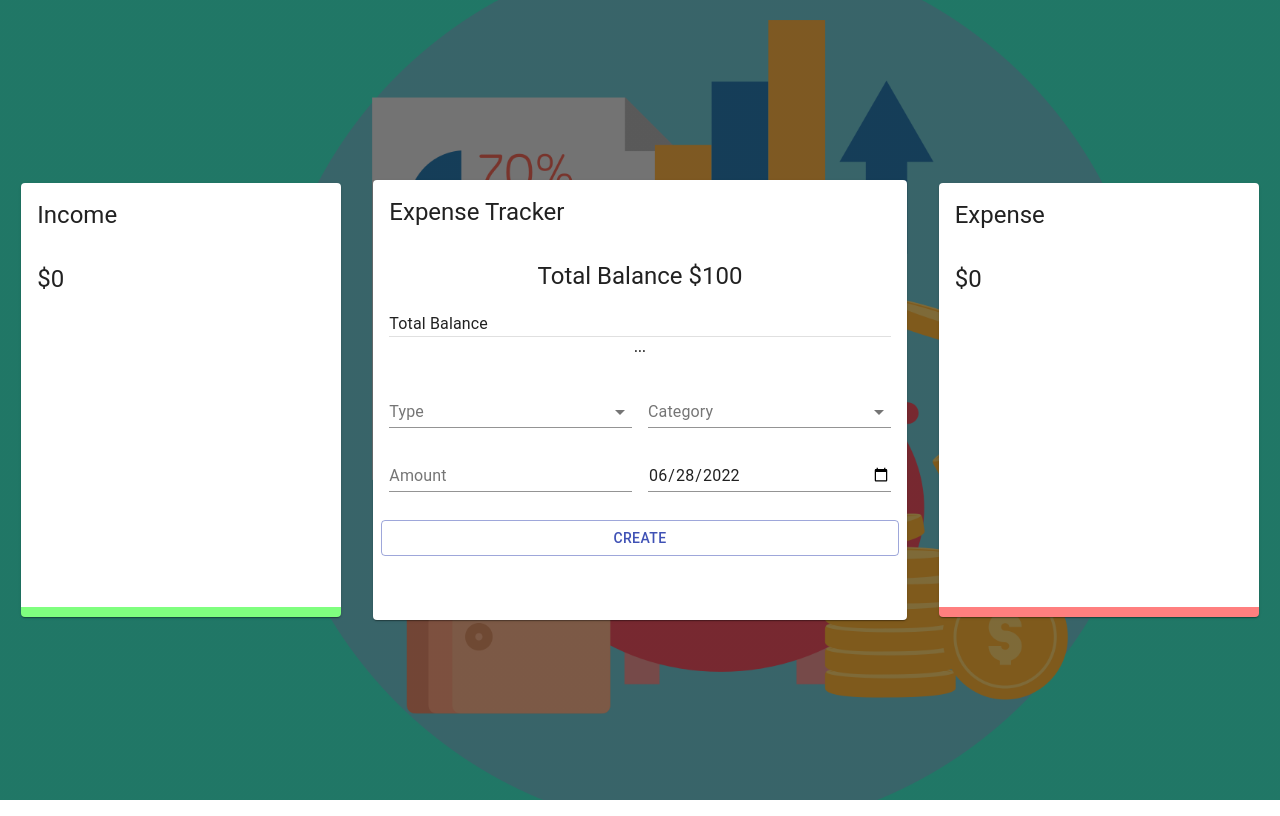
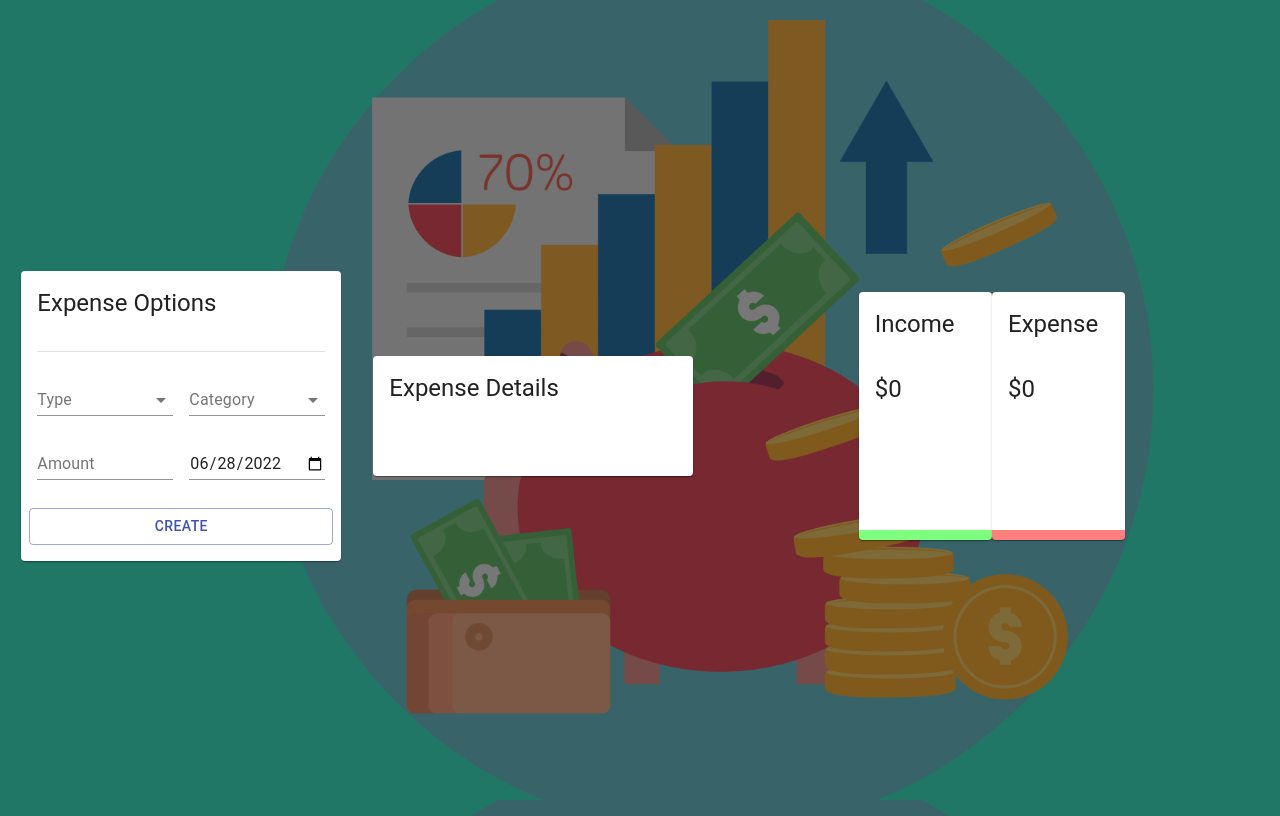
Before and after one commit to ThomasAurelius/react-expense-tracker, a React (Create React App) app: page / in a window 1280 px wide. Built offline with nearby package versions, Linux system fonts and the light colour scheme.

Commit message:
new features

```diff
--- a/src/App.js
+++ b/src/App.js
@@ -2,7 +2,9 @@ import React from 'react'
 import { Grid } from '@material-ui/core'
 
 import Main from './components/Main/Main'
+import MainDetails from './components/Main/MainDetails'
 import Details from './components/details/Details'
+import Totals from './components/details/Totals'
 
 import useStyles from './styles'
 
@@ -11,15 +13,21 @@ const App = () => {
   return (
     <div>
       <Grid className={classes.grid} container spacing={0} alignItems='center' justifyContent='center' style={{ height: '100vh' }}>
+         {/*<Grid item xs={12} sm={3}>
+            <Details title='Income' />
+            </Grid> */}
          <Grid item xs={12} sm={3}>
-            <Details title='Income' />
-         </Grid>
-         <Grid item xs={12} sm={5}>
              <Main />
          </Grid>
          <Grid item xs={12} sm={3}>
+            <MainDetails />
+         </Grid>
+         <Grid item xs={12} sm={5}>
+            <Totals />
+         </Grid>
+         {/*<Grid item xs={12} sm={3}>
             <Details title='Expense' />
-         </Grid>
+         </Grid>*/}
 
       </Grid>
 
--- a/src/components/Main/Form/Form.jsx
+++ b/src/components/Main/Form/Form.jsx
@@ -32,9 +32,9 @@ const Form = () => {
   return (
     <Grid container spacing={2} >
       <Grid item xs={12}>
-         <Typography align='center' variant='subtitle2' gutterBottom >
+         {/* <Typography align='center' variant='subtitle2' gutterBottom >
             ...
-         </Typography>
+         </Typography> */}
       </Grid>
       <Grid item xs={6} >
          <FormControl fullWidth>
--- a/src/components/Main/List/styles.js
+++ b/src/components/Main/List/styles.js
@@ -11,7 +11,7 @@ export default makeStyles((theme) => ({
     backgroundColor: red[500],
   },
   list: {
-    maxHeight: '150px',
+    maxHeight: '90vh',
     overflow: 'auto',
   },
 }));
--- a/src/components/Main/Main.jsx
+++ b/src/components/Main/Main.jsx
@@ -1,31 +1,25 @@
 import React from 'react'
-import { Card, CardHeader, CardContent, Typography, Grid, Divider } from '@material-ui/core';
+import { Card, CardHeader, CardContent, Typography, Divider } from '@material-ui/core';
 
 import useStyles from './styles'
 import Form from './Form/Form';
-import List from './List/List';
+
 
 const Main = () => {
    const classes = useStyles();
   return (
     <Card className={classes.root}>
-      <CardHeader title="Expense Tracker" subheader="" />
+      <CardHeader title="Expense Options" subheader="" />
       <CardContent>
-         <Typography align='center' variant='h5'>Total Balance $100</Typography>
+         {/*<Typography align='center' variant='h5'></Typography>
          <Typography variant='subtitle1' style={{lineHeight: '1.5em', marginTop: '20px' }}>
-            {/*  InfoCard...  */}
+            -InfoCard-
             Total Balance
-         </Typography>
+         </Typography> */}
          <Divider />
             <Form />
       </CardContent>
-      <CardContent className='classes.cardContent' >
-         <Grid container spacing={2}>
-            <Grid item xs={12}>
-               <List />
-            </Grid>
-         </Grid>
-      </CardContent>
+
 
     </Card>
   )
--- /dev/null
+++ b/src/components/Main/MainDetails.jsx
@@ -0,0 +1,25 @@
+import React from 'react'
+import { Card, CardHeader, CardContent, Grid } from '@material-ui/core';
+
+import useStyles from './styles'
+import List from './List/List';
+
+const Main = () => {
+   const classes = useStyles();
+  return (
+    <Card className={classes.root}>
+      <CardHeader title="Expense Details" subheader="" />
+
+      <CardContent className='classes.cardContent' >
+         <Grid container spacing={2}>
+            <Grid item xs={12}>
+               <List />
+            </Grid>
+         </Grid>
+      </CardContent>
+
+    </Card>
+  )
+}
+
+export default Main
--- /dev/null
+++ b/src/components/details/Totals.jsx
@@ -0,0 +1,29 @@
+import React from 'react'
+import { Grid } from '@material-ui/core'
+
+
+import Details from './Details'
+
+
+import useStyles from './styles'
+
+const App = () => {
+   const classes = useStyles()
+  return (
+    <div>
+      <Grid className={classes.grid} container spacing={0} alignItems='center' justifyContent='center' style={{ height: '100vh' }}>
+         <Grid item xs={12} sm={3}>
+            <Details title='Income' />
+         </Grid>
+
+         <Grid item xs={12} sm={3}>
+            <Details title='Expense' />
+         </Grid>
+
+      </Grid>
+
+    </div>
+  )
+}
+
+export default App
--- a/src/constants/categories.js
+++ b/src/constants/categories.js
@@ -2,28 +2,25 @@ const incomeColors = ['#123123', '#154731', '#165f40', '#16784f', '#14915f', '#1
 const expenseColors = ['#b50d12', '#bf2f1f', '#c9452c', '#d3583a', '#dc6a48', '#e57c58', '#ee8d68', '#f79d79', '#ffae8a', '#cc474b', '#f55b5f'];
 
 export const incomeCategories = [
-  { type: 'Business', amount: 0, color: incomeColors[0] },
-  { type: 'Investments', amount: 0, color: incomeColors[1] },
-  { type: 'Extra income', amount: 0, color: incomeColors[2] },
-  { type: 'Deposits', amount: 0, color: incomeColors[3] },
-  { type: 'Lottery', amount: 0, color: incomeColors[4] },
-  { type: 'Gifts', amount: 0, color: incomeColors[5] },
-  { type: 'Salary', amount: 0, color: incomeColors[6] },
-  { type: 'Savings', amount: 0, color: incomeColors[7] },
-  { type: 'Rental income', amount: 0, color: incomeColors[8] },
+  { type: 'Salary', amount: 0, color: incomeColors[0] },
+  { type: 'Lyft', amount: 0, color: incomeColors[6] },
+  { type: 'Other', amount: 0, color: incomeColors[7] },
+
 ];
 
 export const expenseCategories = [
-  { type: 'Bills', amount: 0, color: expenseColors[0] },
-  { type: 'Car', amount: 0, color: expenseColors[1] },
-  { type: 'Clothes', amount: 0, color: expenseColors[2] },
-  { type: 'Travel', amount: 0, color: expenseColors[3] },
+  { type: 'Storage', amount: 0, color: expenseColors[0] },
+  { type: 'Car Insurance', amount: 0, color: expenseColors[1] },
+  { type: 'Car Payment', amount: 0, color: expenseColors[2] },
+  { type: 'Phone', amount: 0, color: expenseColors[3] },
   { type: 'Food', amount: 0, color: expenseColors[4] },
-  { type: 'Shopping', amount: 0, color: expenseColors[5] },
-  { type: 'House', amount: 0, color: expenseColors[6] },
-  { type: 'Entertainment', amount: 0, color: expenseColors[7] },
+  { type: 'Gas', amount: 0, color: expenseColors[5] },
+  { type: 'Rent', amount: 0, color: expenseColors[6] },
+  { type: 'Dreamhost', amount: 0, color: expenseColors[7] },
   { type: 'Phone', amount: 0, color: expenseColors[8] },
-  { type: 'Pets', amount: 0, color: expenseColors[9] },
+  { type: 'YouTube', amount: 0, color: expenseColors[9] },
+  { type: 'Netflix', amount: 0, color: expenseColors[9] },
+  { type: 'Disney+', amount: 0, color: expenseColors[9] },
   { type: 'Other', amount: 0, color: expenseColors[10] },
 ];
 
```
